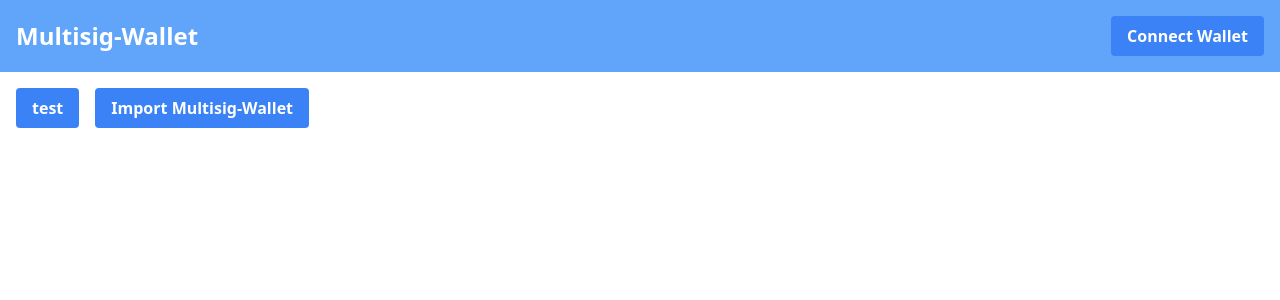
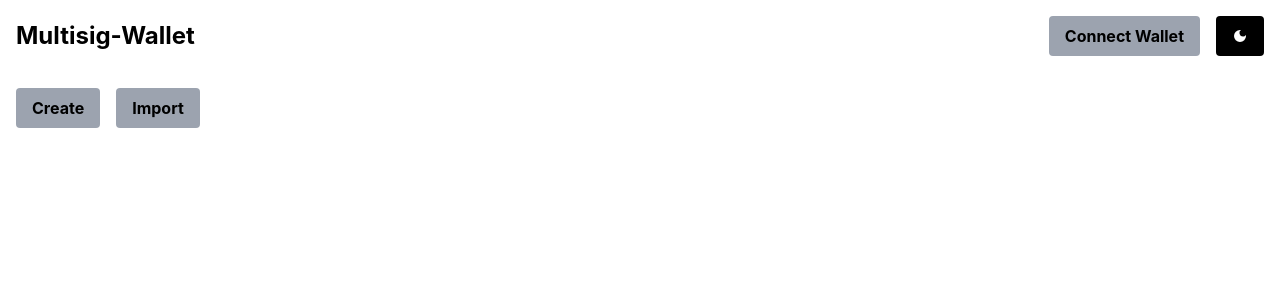
Before and after one commit to Braulo/multisignature-wallet, a Next.js app: page / in a window 1280 px wide. Shown: the top 300 px of the page. Built offline with nearby package versions, Linux system fonts and the light colour scheme.

Commit message:
darkmode setup

```diff
--- /dev/null
+++ b/components/ThemeToggle/index.tsx
@@ -0,0 +1,22 @@
+import { FC } from "react";
+import { MdDarkMode, MdWbSunny } from "react-icons/md";
+import { useTheme } from "../../hooks/use-theme";
+import Button from "../UI/Button";
+
+const ThemeToggle: FC = () => {
+  const { toggleTheme, currentTheme } = useTheme();
+
+  return (
+    <>
+      <Button onClick={toggleTheme} className="dark:!bg-white !bg-black">
+        {currentTheme == "light" ? (
+          <MdDarkMode className="text-white" />
+        ) : (
+          <MdWbSunny className="text-black" />
+        )}
+      </Button>
+    </>
+  );
+};
+
+export default ThemeToggle;
--- a/components/UI/Button/index.tsx
+++ b/components/UI/Button/index.tsx
@@ -14,7 +14,7 @@ const Button: FC<PropsWithChildren & IButton> = ({
     <>
       <button
         className={
-          "bg-blue-500 hover:bg-blue-700 text-white font-bold py-2 px-4 rounded " +
+          "dark:bg-gray-800 bg-gray-400 dark:text-white text-black font-bold py-2 px-4 rounded " +
           `${className}`
         }
         onClick={onClick}
--- a/components/UI/Navbar/index.tsx
+++ b/components/UI/Navbar/index.tsx
@@ -1,11 +1,20 @@
 import { FC } from "react";
 import Button from "../Button";
+import Link from "next/link";
+import ThemeToggle from "../../ThemeToggle";
 
 const Navbar: FC = () => {
   return (
-    <nav className="w-100 bg-blue-400 flex justify-between items-center p-4">
-      <h1 className="text-2xl text-white font-bold">Multisig-Wallet</h1>
-      <Button onClick={() => console.log("test click")}>Connect Wallet</Button>
+    <nav
+      className={`w-100 dark:bg-black bg-white flex flex-wrap justify-between items-center p-4`}
+    >
+      <div className="text-2xl text-black dark:text-white font-bold">
+        <Link href="/">Multisig-Wallet</Link>
+      </div>
+      <div className="flex items-stretch">
+        <Button className="mr-4">Connect Wallet</Button>
+        <ThemeToggle />
+      </div>
     </nav>
   );
 };
--- /dev/null
+++ b/hooks/use-theme.tsx
@@ -0,0 +1,28 @@
+import { useEffect, useState } from "react";
+
+export const useTheme = () => {
+  useEffect(() => {
+    setTheme(localStorage.getItem("theme") || "light");
+  }, []);
+
+  const [currentTheme, setCurrentThemeState] = useState<string | null>("");
+
+  const toggleTheme = () => {
+    currentTheme === "light" ? setTheme("dark") : setTheme("light");
+  };
+
+  const setTheme = (theme: string) => {
+    if (currentTheme) {
+      document.body.classList.remove(currentTheme);
+    }
+
+    document.body.classList.add(theme);
+    localStorage.setItem("theme", theme);
+    setCurrentThemeState(theme);
+  };
+
+  return {
+    toggleTheme,
+    currentTheme,
+  };
+};
--- a/package.json
+++ b/package.json
@@ -50,6 +50,7 @@
     "@types/react-dom": "18.0.6",
     "eslint": "8.19.0",
     "eslint-config-next": "12.2.2",
+    "react-icons": "^4.4.0",
     "typescript": "^4.7.4"
   }
 }
--- a/pages/index.tsx
+++ b/pages/index.tsx
@@ -1,6 +1,4 @@
 import type { NextPage } from "next";
-import Head from "next/head";
-import Layout from "../components/Layout";
 import Button from "../components/UI/Button";
 import Link from "next/link";
 
@@ -9,15 +7,9 @@ const Home: NextPage = () => {
     <>
       <div className="p-4">
         <Button className="mr-4">
-          <Link href="create">test</Link>
+          <Link href="create">Create</Link>
         </Button>
-        <Button
-          onClick={() => {
-            console.log("create wallet");
-          }}
-        >
-          Import Multisig-Wallet
-        </Button>
+        <Button>Import</Button>
       </div>
     </>
   );
--- a/styles/globals.css
+++ b/styles/globals.css
@@ -2,7 +2,7 @@
 @tailwind components;
 @tailwind utilities;
 
-/* html,
+html,
 body {
   padding: 0;
   margin: 0;
@@ -17,4 +17,5 @@ a {
 
 * {
   box-sizing: border-box;
-} */
+  transition-duration: 300ms;
+}
--- a/tailwind.config.js
+++ b/tailwind.config.js
@@ -8,4 +8,5 @@ module.exports = {
     extend: {},
   },
   plugins: [],
+  darkMode: "class",
 };
```
Also changed, not shown: 1 other file (tests, documents, lock files or other folders).
